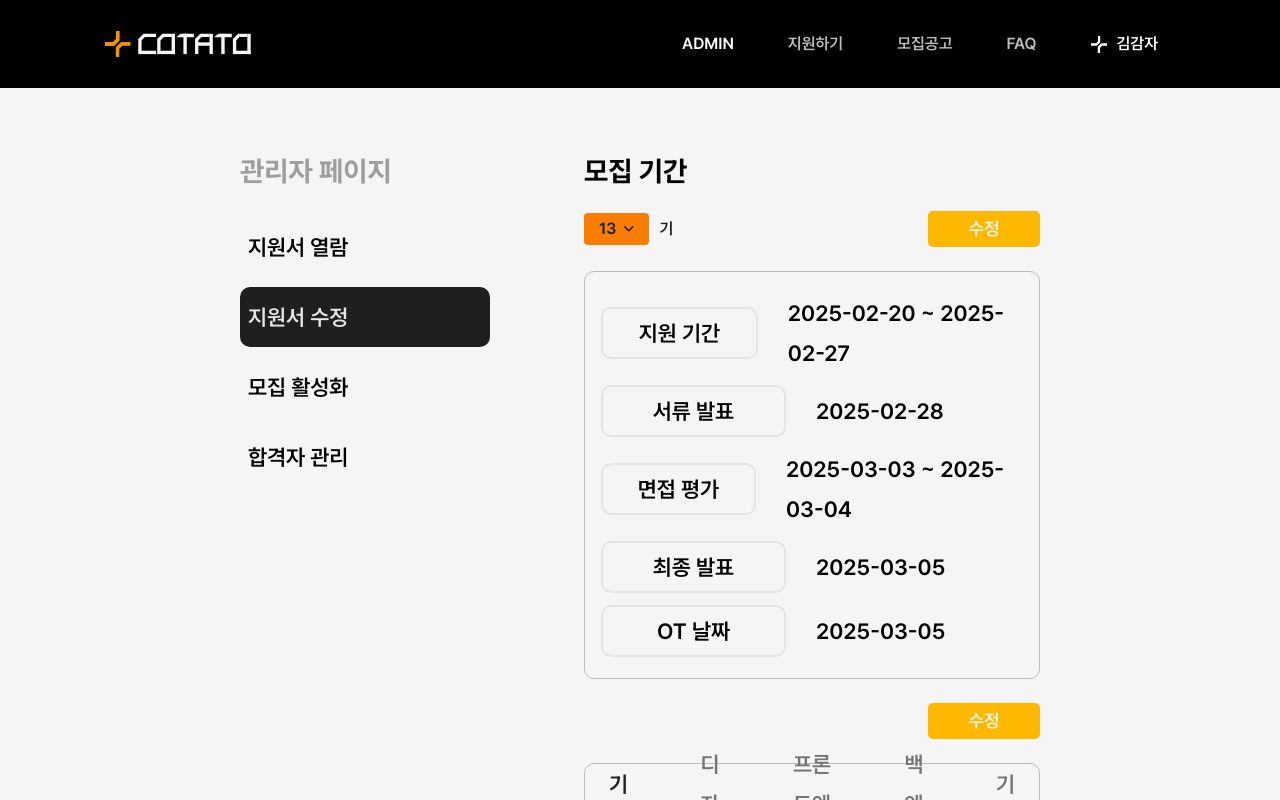
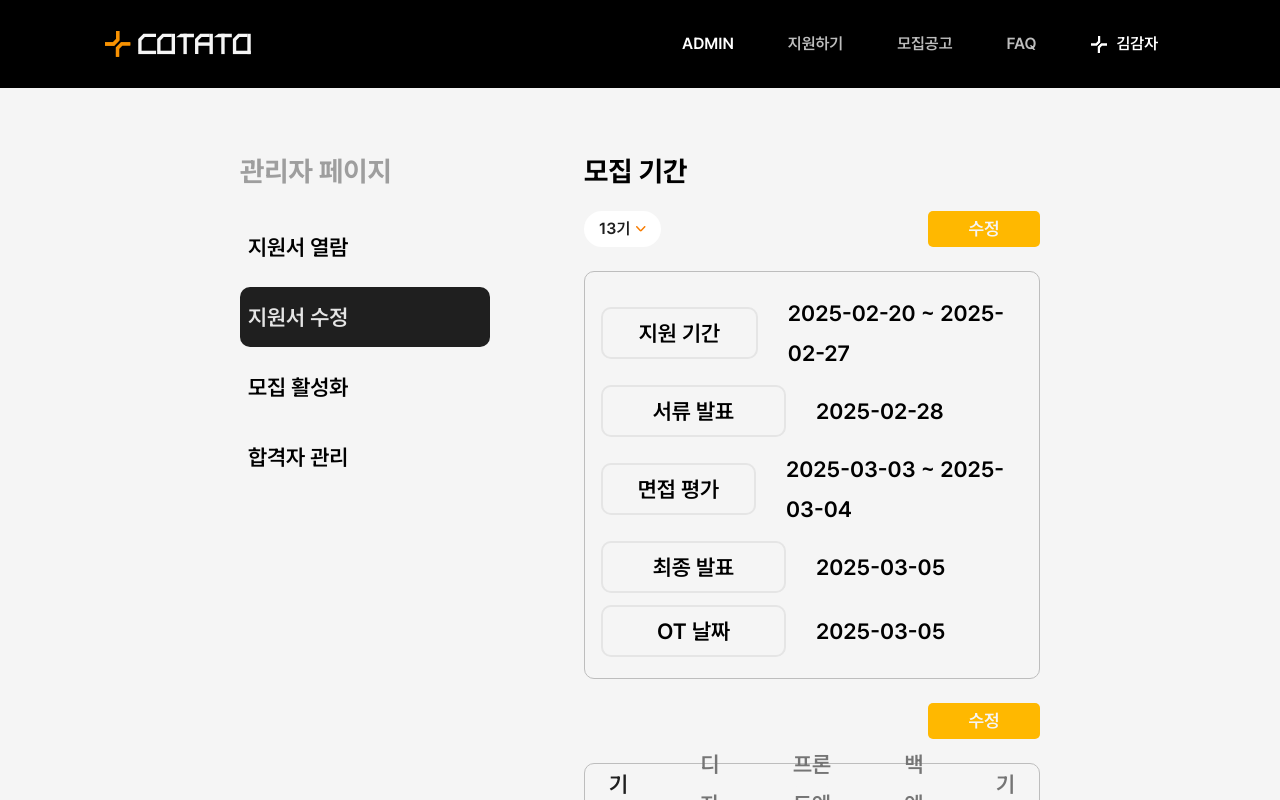
Before and after one commit to IT-Cotato/COTATO-FE-v2, a Next.js app: page /admin/application-form in a window 1280 px wide. Built offline with nearby package versions, Linux system fonts and the light colour scheme.

Commit message:
style: 기수 드롭다운 새로운 디자인으로 변경 (#23)

```diff
--- a/src/app/admin/(with-sidebar)/application-form/_components/form/AdminApplicationFormHeader.tsx
+++ b/src/app/admin/(with-sidebar)/application-form/_components/form/AdminApplicationFormHeader.tsx
@@ -23,7 +23,7 @@ export const AdminApplicationFormHeader = () => {
       <div className='flex flex-row justify-between'>
         <GenerationDropdown
           generation={generation}
-          generations={['13', '14', '15']}
+          generations={['13기', '14기', '15기']}
           onSelect={setGeneration}
         />
         {isEditingRecruitmentInfo ? (
--- a/src/components/dropdown/GenerationDropdown.tsx
+++ b/src/components/dropdown/GenerationDropdown.tsx
@@ -36,28 +36,28 @@ export const GenerationDropdown = ({
       <button
         type='button'
         onClick={handleToggle}
-        className='flex items-center gap-2 rounded-sm bg-primary px-3.75 py-1.5 text-body-m text-neutral-800'>
-        <span>{generation}</span>
+        className='shadow-default flex items-center gap-1.5 rounded-[30px] bg-white px-3.75 py-2 text-body-m text-neutral-800'>
+        <span>{generation}기</span>
 
         <ChevronDown
-          className={`transition-transform duration-200 ${
+          className={`text-primary transition-transform duration-200 ${
             isOpen ? 'rotate-180' : 'rotate-0'
           }`}
         />
       </button>
       {isOpen && (
-        <ul className='absolute top-full left-0 z-10 mt-2 rounded-sm bg-neutral-700'>
+        <ul className='absolute top-full left-0 z-10 mt-2 rounded-sm bg-neutral-700 text-center'>
           {generations.map((gen) => (
             <li
               key={gen}
               onClick={() => handleSelect(gen)}
-              className='cursor-pointer px-4 py-1.5 text-body-m font-normal text-neutral-400 hover:text-primary'>
-              {gen}기
+              className='cursor-pointer px-6 py-1.5 text-body-m font-normal text-neutral-400 hover:text-primary'>
+              {gen}
             </li>
           ))}
         </ul>
       )}
-      <p className='text-body-m text-neutral-800'>기</p>
+      <p className='text-body-m text-neutral-800'></p>
     </div>
   );
 };
```
